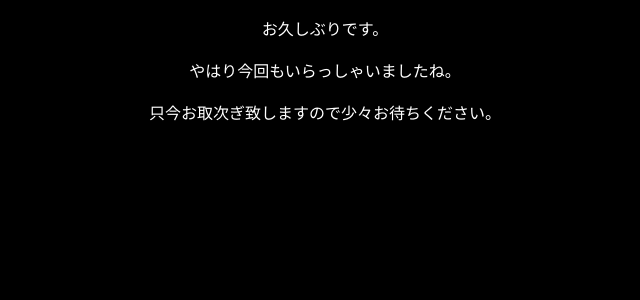
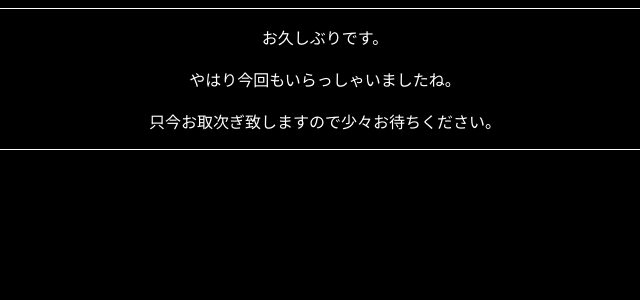
Before and after one commit to Geronimo-moon/halloween, a React (Vite) app: page / in a window 1280 px wide. Shown: the top 300 px of the page, without its empty margins (315-955 px from the left). Built offline with nearby package versions, Linux system fonts and the light colour scheme.

Commit message:
add Paragraph

```diff
--- a/src/App.tsx
+++ b/src/App.tsx
@@ -1,11 +1,10 @@
 import React from "react";
+import Paragraph from "./Paragraph";
 
 const App = () => (
-  <div>
-    <p>{`お久しぶりです。
-    \nやはり今回もいらっしゃいましたね。
-    \n只今お取次ぎ致しますので少々お待ちください。`}</p>
-  </div>
+  <Paragraph>{`お久しぶりです。
+  \nやはり今回もいらっしゃいましたね。
+  \n只今お取次ぎ致しますので少々お待ちください。`}</Paragraph>
 );
 
 export default App;
--- /dev/null
+++ b/src/Paragraph.module.scss
@@ -0,0 +1,4 @@
+.pg {
+  border-bottom: 1px solid rgb(255, 255, 255);
+  border-top: 1px solid rgb(255, 255, 255);
+}
--- /dev/null
+++ b/src/Paragraph.tsx
@@ -0,0 +1,14 @@
+import React from "react";
+import Style from "./Paragraph.module.scss"
+
+type Props = {
+  children: string;
+};
+
+const Paragraph: React.FC<Props> = ({ children }) => (
+  <div className={Style.pg}>
+    <p>{children}</p>
+  </div>
+);
+
+export default Paragraph;
```
